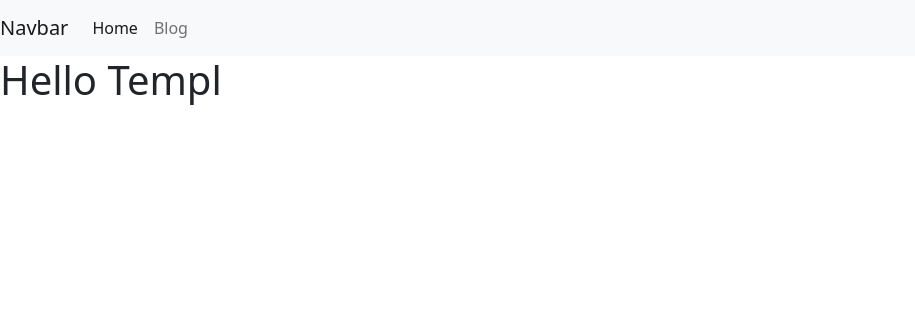
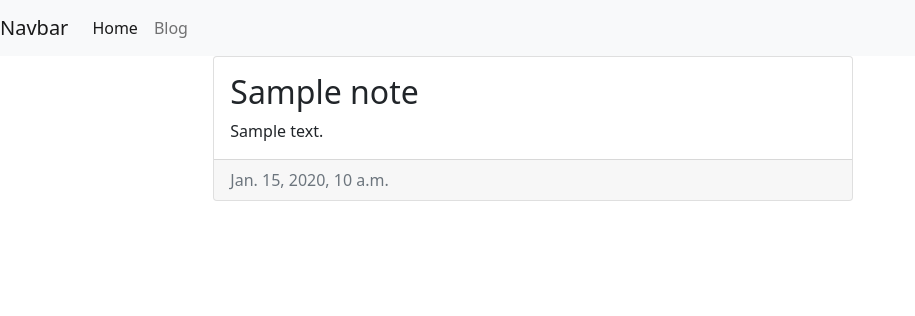
Before and after one commit to mitisit89/Notes, a Django app: page /notes/ in a window 1280 px wide. Shown: the top 316 px of the page, without its empty margins (0-915 px from the left). Run offline with Django 4.2, Linux system fonts and the light colour scheme; tables that the repository leaves empty hold one stand-in row (values such as "Sample post").

Commit message:
display data from db

```diff
--- a/core/notes/models.py
+++ b/core/notes/models.py
@@ -13,3 +13,6 @@ class Note(models.Model):
     title = models.CharField(max_length=150, db_index=True)
     body = models.TextField(blank=True, db_index=True)
     created = models.DateTimeField(auto_now_add=True)
+
+    def __str__(self):
+        return self.title
--- /dev/null
+++ b/core/notes/templates/notes/includes/card.html
@@ -0,0 +1,12 @@
+<div class="card mb-5">
+  <div class="card-body ">
+    <h2 class="card-title">{{note.title}}</h2>
+    <p class="card-text">{{note.body|truncatewords:15}}</p>
+  </div>
+  <div class="card-footer text-muted cart">
+      <div class="text-right">
+        <h7 class="card-subtitle mb-4 text-muted ">{{note.created}}</h7>
+      </div>
+
+  </div>
+</div>
--- a/core/notes/templates/notes/index.html
+++ b/core/notes/templates/notes/index.html
@@ -1,9 +1,11 @@
 {% extends 'base.html' %}
 
 {%block content%}
+{% for note in object_list%}
+<div class="col-sm-6 offset-md-2">
+  {% include 'notes/includes/card.html'%}
+</div>
 
-<h1>
-    Hello Templ
-</h1>
+{% endfor%}
 
 {%endblock%}
--- a/core/notes/urls.py
+++ b/core/notes/urls.py
@@ -3,6 +3,6 @@ from . import views
 
 
 urlpatterns = [
-    path("", views.Index.as_view(),name='index'),
+    path("", views.IndexView.as_view(), name="index"),
     path("create", views.CreateNoteView.as_view(), name="create_note"),
 ]
--- a/core/notes/views.py
+++ b/core/notes/views.py
@@ -1,12 +1,15 @@
 from django.views import generic
 from django.urls import reverse_lazy
 from .models import Note
-class Index(generic.TemplateView):
-    template_name = "notes/index.html"
 
+
+class IndexView(generic.ListView):
+    model=Note
+    template_name='notes/index.html'
+    context_object_name='notes_list'
 
 class CreateNoteView(generic.CreateView):
     model = Note
-    template_name="notes/create_form.html"
-    fields=['title','body']
-    success_url=reverse_lazy('index')
+    template_name = "notes/create_form.html"
+    fields = ["title", "body"]
+    success_url = reverse_lazy("index")
```
Also changed, not shown: core/notes/templates/notes/card.html (deleted).
